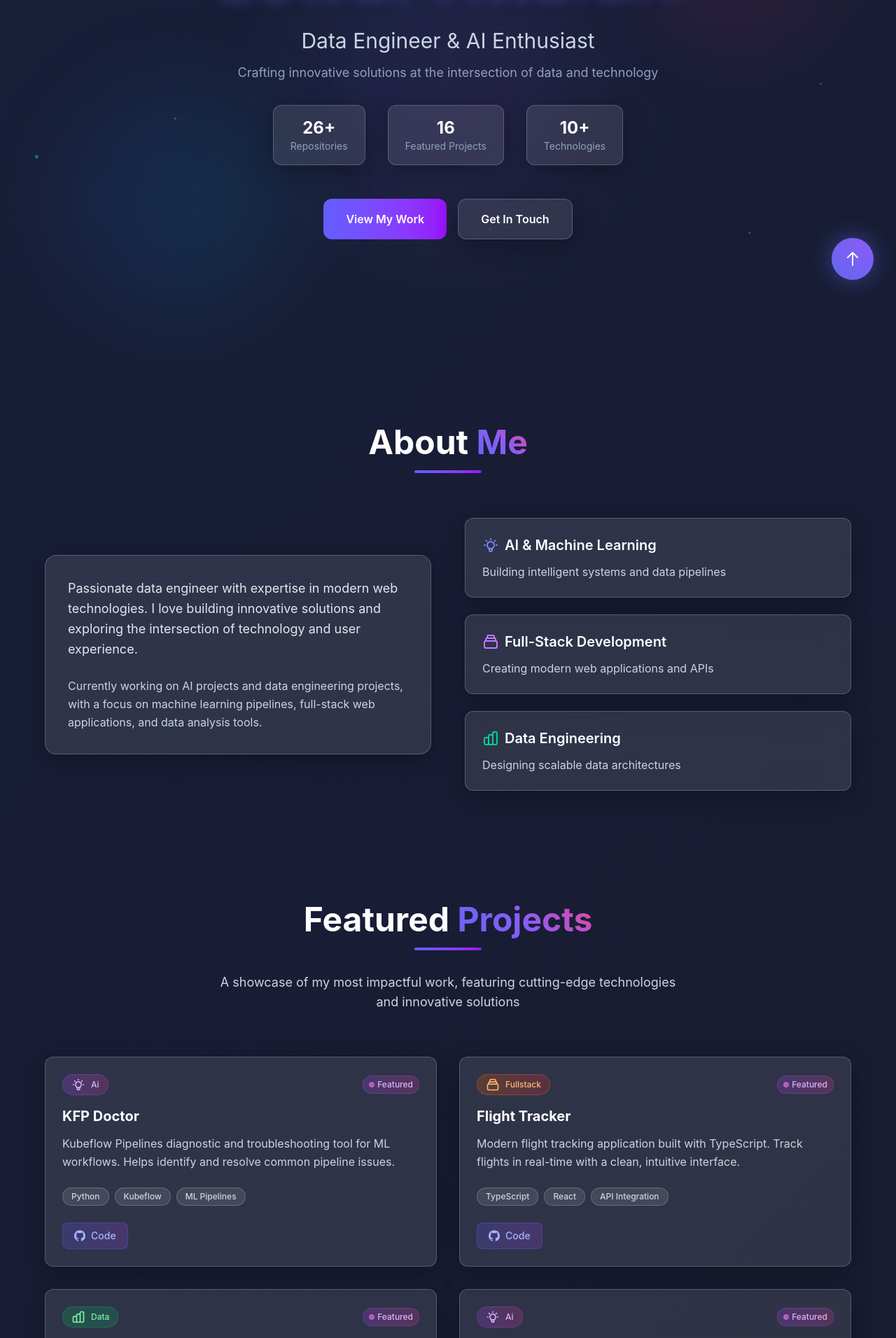
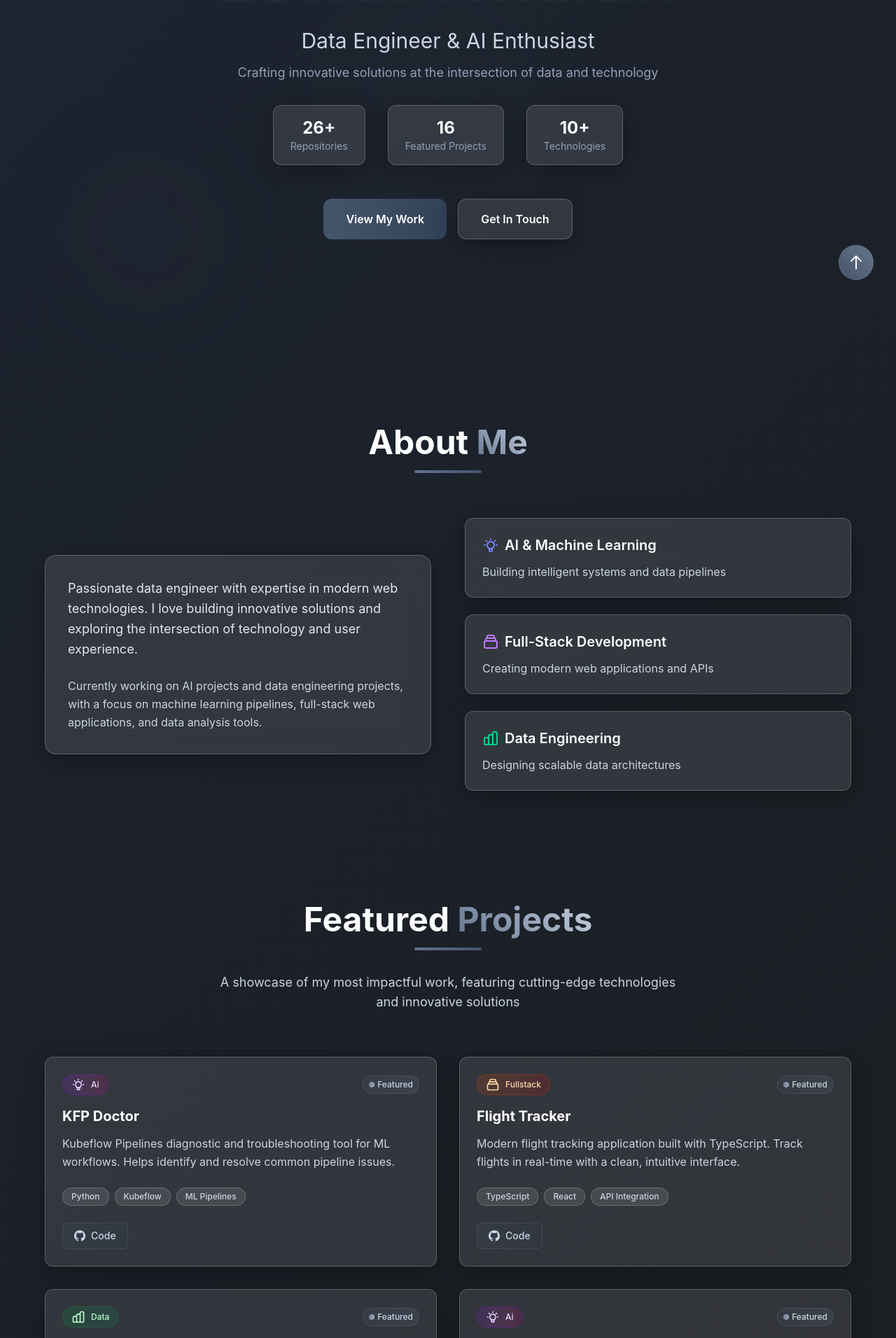
Before and after one commit to eswarchandravidyasagar/eswarchandravidyasagar.github.io, a Next.js app: page / in a window 1280 px wide. Shown: the part 368-2280 px from the top of the page at 70% size. Built offline with nearby package versions, Linux system fonts and the light colour scheme.

Commit message:
Implement calmer design with muted colors and reduced animations
Co-authored-by: eswarchandravidyasagar <22655869+eswarchandravidyasagar@users.noreply.github.com>

```diff
--- a/src/app/globals.css
+++ b/src/app/globals.css
@@ -1,11 +1,13 @@
 @import "tailwindcss";
 
 :root {
-  --background: #0a0a0a;
-  --foreground: #ededed;
-  --primary: #6366f1;
-  --secondary: #8b5cf6;
-  --accent: #ec4899;
+  --background: #0f0f0f;
+  --foreground: #f1f5f9;
+  --primary: #475569;
+  --secondary: #64748b;
+  --accent: #94a3b8;
+  --muted: #1e293b;
+  --border: #334155;
 }
 
 @theme inline {
@@ -42,33 +44,33 @@ body {
 }
 
 ::-webkit-scrollbar-thumb {
-  background: linear-gradient(45deg, #6366f1, #8b5cf6, #ec4899);
+  background: linear-gradient(45deg, #475569, #64748b, #94a3b8);
   border-radius: 10px;
   transition: all 0.3s ease;
 }
 
 ::-webkit-scrollbar-thumb:hover {
-  background: linear-gradient(45deg, #8b5cf6, #ec4899, #6366f1);
+  background: linear-gradient(45deg, #64748b, #94a3b8, #475569);
 }
 
 /* Floating Particles Animation */
 @keyframes float {
   0%, 100% {
     transform: translateY(0px) rotate(0deg);
-    opacity: 0.7;
+    opacity: 0.4;
   }
   50% {
-    transform: translateY(-20px) rotate(180deg);
-    opacity: 1;
+    transform: translateY(-10px) rotate(90deg);
+    opacity: 0.6;
   }
 }
 
 @keyframes pulse-glow {
   0%, 100% {
-    box-shadow: 0 0 20px rgba(99, 102, 241, 0.3);
+    box-shadow: 0 0 10px rgba(71, 85, 105, 0.2);
   }
   50% {
-    box-shadow: 0 0 40px rgba(99, 102, 241, 0.6);
+    box-shadow: 0 0 20px rgba(71, 85, 105, 0.3);
   }
 }
 
@@ -127,9 +129,9 @@ body {
 
 /* Animated Gradient Background */
 .animated-gradient {
-  background: linear-gradient(-45deg, #0f0f23, #1a1a2e, #16213e, #0f3460);
+  background: linear-gradient(-45deg, #0f0f0f, #1a1a1a, #1e293b, #0f172a);
   background-size: 400% 400%;
-  animation: gradient-shift 15s ease infinite;
+  animation: gradient-shift 20s ease infinite;
 }
 
 /* Floating Action Button */
@@ -137,42 +139,41 @@ body {
   position: fixed;
   bottom: 2rem;
   right: 2rem;
-  width: 60px;
-  height: 60px;
+  width: 50px;
+  height: 50px;
   border-radius: 50%;
-  background: linear-gradient(45deg, #6366f1, #8b5cf6);
+  background: linear-gradient(45deg, #475569, #64748b);
   display: flex;
   align-items: center;
   justify-content: center;
   color: white;
-  font-size: 1.5rem;
+  font-size: 1.25rem;
   cursor: pointer;
   transition: all 0.3s ease;
   z-index: 1000;
-  animation: pulse-glow 2s ease-in-out infinite;
+  border: 1px solid rgba(148, 163, 184, 0.2);
 }
 
 .fab:hover {
-  transform: scale(1.1) rotate(180deg);
-  background: linear-gradient(45deg, #8b5cf6, #ec4899);
+  transform: scale(1.05) rotate(180deg);
+  background: linear-gradient(45deg, #64748b, #94a3b8);
 }
 
 /* Project Card Animations */
 .project-card {
-  transition: all 0.4s cubic-bezier(0.4, 0, 0.2, 1);
-  transform-style: preserve-3d;
+  transition: all 0.3s cubic-bezier(0.4, 0, 0.2, 1);
 }
 
 .project-card:hover {
-  transform: translateY(-8px) rotateX(5deg) rotateY(5deg);
+  transform: translateY(-4px);
   box-shadow:
-    0 20px 40px rgba(0, 0, 0, 0.3),
-    0 0 0 1px rgba(255, 255, 255, 0.1);
+    0 10px 25px rgba(0, 0, 0, 0.2),
+    0 0 0 1px rgba(148, 163, 184, 0.1);
 }
 
 /* Text Gradient */
 .text-gradient {
-  background: linear-gradient(45deg, #6366f1, #8b5cf6, #ec4899);
+  background: linear-gradient(45deg, #64748b, #94a3b8, #cbd5e1);
   -webkit-background-clip: text;
   -webkit-text-fill-color: transparent;
   background-clip: text;
@@ -180,7 +181,7 @@ body {
 
 /* Glow Effect */
 .glow {
-  text-shadow: 0 0 20px rgba(99, 102, 241, 0.5);
+  text-shadow: 0 0 10px rgba(148, 163, 184, 0.3);
 }
 
 /* Floating Elements */
--- a/src/app/page.tsx
+++ b/src/app/page.tsx
@@ -21,9 +21,9 @@ export default function Home() {
           <div className="text-center max-w-4xl mx-auto">
             {/* Animated Background Elements */}
             <div className="absolute inset-0 flex items-center justify-center pointer-events-none">
-              <div className="w-96 h-96 bg-gradient-to-r from-indigo-500/10 to-purple-500/10 rounded-full blur-3xl floating" />
-              <div className="w-64 h-64 bg-gradient-to-r from-pink-500/10 to-rose-500/10 rounded-full blur-3xl floating-delay-1 absolute top-20 right-20" />
-              <div className="w-80 h-80 bg-gradient-to-r from-blue-500/10 to-cyan-500/10 rounded-full blur-3xl floating-delay-2 absolute bottom-20 left-20" />
+              <div className="w-64 h-64 bg-gradient-to-r from-slate-600/5 to-slate-500/5 rounded-full blur-3xl floating" />
+              <div className="w-48 h-48 bg-gradient-to-r from-slate-500/5 to-slate-400/5 rounded-full blur-3xl floating-delay-1 absolute top-20 right-20" />
+              <div className="w-56 h-56 bg-gradient-to-r from-slate-700/5 to-slate-600/5 rounded-full blur-3xl floating-delay-2 absolute bottom-20 left-20" />
             </div>
 
             {/* Main Content */}
@@ -58,13 +58,13 @@ export default function Home() {
               <div className="flex flex-col sm:flex-row gap-4 justify-center">
                 <button
                   onClick={() => document.getElementById('projects')?.scrollIntoView({ behavior: 'smooth' })}
-                  className="px-8 py-4 bg-gradient-to-r from-indigo-500 to-purple-600 text-white font-semibold rounded-xl hover:from-indigo-600 hover:to-purple-700 transition-all duration-300 transform hover:scale-105 glass-hover"
+                  className="px-8 py-4 bg-gradient-to-r from-slate-600 to-slate-700 text-white font-semibold rounded-xl hover:from-slate-500 hover:to-slate-600 transition-all duration-300 transform hover:scale-105"
                 >
                   View My Work
                 </button>
                 <button
                   onClick={() => document.getElementById('contact')?.scrollIntoView({ behavior: 'smooth' })}
-                  className="px-8 py-4 glass text-white font-semibold rounded-xl border border-white/20 hover:bg-white/10 transition-all duration-300"
+                  className="px-8 py-4 glass text-white font-semibold rounded-xl border border-slate-500/30 hover:bg-slate-600/20 transition-all duration-300"
                 >
                   Get In Touch
                 </button>
@@ -80,7 +80,7 @@ export default function Home() {
               <h2 className="text-4xl md:text-5xl font-bold text-white mb-4">
                 About <span className="text-gradient">Me</span>
               </h2>
-              <div className="w-24 h-1 bg-gradient-to-r from-indigo-500 to-purple-600 mx-auto rounded-full" />
+              <div className="w-24 h-1 bg-gradient-to-r from-slate-500 to-slate-600 mx-auto rounded-full" />
             </div>
 
             <div className="grid md:grid-cols-2 gap-12 items-center">
@@ -138,7 +138,7 @@ export default function Home() {
               <h2 className="text-4xl md:text-5xl font-bold text-white mb-4">
                 Featured <span className="text-gradient">Projects</span>
               </h2>
-              <div className="w-24 h-1 bg-gradient-to-r from-indigo-500 to-purple-600 mx-auto rounded-full mb-8" />
+              <div className="w-24 h-1 bg-gradient-to-r from-slate-500 to-slate-600 mx-auto rounded-full mb-8" />
               <p className="text-slate-300 text-lg max-w-2xl mx-auto">
                 A showcase of my most impactful work, featuring cutting-edge technologies and innovative solutions
               </p>
@@ -165,7 +165,7 @@ export default function Home() {
               <h2 className="text-4xl md:text-5xl font-bold text-white mb-4">
                 All <span className="text-gradient">Projects</span>
               </h2>
-              <div className="w-24 h-1 bg-gradient-to-r from-indigo-500 to-purple-600 mx-auto rounded-full mb-8" />
+              <div className="w-24 h-1 bg-gradient-to-r from-slate-500 to-slate-600 mx-auto rounded-full mb-8" />
               <p className="text-slate-300 text-lg max-w-2xl mx-auto">
                 Explore my complete portfolio of projects, from data analysis to full-stack applications
               </p>
@@ -181,7 +181,7 @@ export default function Home() {
             <h2 className="text-4xl md:text-5xl font-bold text-white mb-4">
               Get In <span className="text-gradient">Touch</span>
             </h2>
-            <div className="w-24 h-1 bg-gradient-to-r from-indigo-500 to-purple-600 mx-auto rounded-full mb-12" />
+            <div className="w-24 h-1 bg-gradient-to-r from-slate-500 to-slate-600 mx-auto rounded-full mb-12" />
 
             <p className="text-slate-300 text-lg mb-12 max-w-2xl mx-auto">
               Let&apos;s collaborate on your next project or discuss how we can work together to bring your ideas to life.
@@ -189,7 +189,7 @@ export default function Home() {
 
             <div className="flex flex-col sm:flex-row gap-6 justify-center mb-12">
               <a
-                href="mailto:your.email@example.com"
+                href="mailto:eswarchandravidyasagar@gmail.com"
                 className="glass px-8 py-4 rounded-xl border border-white/20 text-white hover:bg-white/10 transition-all duration-300 flex items-center justify-center gap-2 group"
               >
                 <svg className="w-5 h-5 group-hover:scale-110 transition-transform duration-300" fill="none" stroke="currentColor" viewBox="0 0 24 24">
@@ -209,7 +209,7 @@ export default function Home() {
                 GitHub
               </a>
               <a
-                href="https://linkedin.com/in/yourprofile"
+                href="https://linkedin.com/in/eswarchandravidyasagar"
                 target="_blank"
                 rel="noopener noreferrer"
                 className="glass px-8 py-4 rounded-xl border border-white/20 text-white hover:bg-white/10 transition-all duration-300 flex items-center justify-center gap-2 group"
--- a/src/components/FloatingParticles.tsx
+++ b/src/components/FloatingParticles.tsx
@@ -14,11 +14,10 @@ interface Particle {
 }
 
 const colors = [
-  'rgba(99, 102, 241, 0.6)',   // Indigo
-  'rgba(139, 92, 246, 0.6)',   // Purple
-  'rgba(236, 72, 153, 0.6)',   // Pink
-  'rgba(59, 130, 246, 0.6)',   // Blue
-  'rgba(16, 185, 129, 0.6)',   // Emerald
+  'rgba(148, 163, 184, 0.1)',   // Slate light
+  'rgba(100, 116, 139, 0.1)',   // Slate medium
+  'rgba(71, 85, 105, 0.1)',     // Slate dark
+  'rgba(51, 65, 85, 0.1)',      // Slate darker
 ];
 
 export default function FloatingParticles() {
@@ -27,17 +26,17 @@ export default function FloatingParticles() {
   useEffect(() => {
     const generateParticles = () => {
       const newParticles: Particle[] = [];
-      const particleCount = Math.min(15, Math.floor(window.innerWidth / 100));
+      const particleCount = Math.min(8, Math.floor(window.innerWidth / 200));
 
       for (let i = 0; i < particleCount; i++) {
         newParticles.push({
           id: i,
           x: Math.random() * window.innerWidth,
           y: Math.random() * window.innerHeight,
-          size: Math.random() * 4 + 1,
-          speedX: (Math.random() - 0.5) * 0.5,
-          speedY: (Math.random() - 0.5) * 0.5,
-          opacity: Math.random() * 0.5 + 0.3,
+          size: Math.random() * 2 + 1,
+          speedX: (Math.random() - 0.5) * 0.2,
+          speedY: (Math.random() - 0.5) * 0.2,
+          opacity: Math.random() * 0.3 + 0.1,
           color: colors[Math.floor(Math.random() * colors.length)],
         });
       }
@@ -52,12 +51,12 @@ export default function FloatingParticles() {
           ...particle,
           x: particle.x + particle.speedX,
           y: particle.y + particle.speedY,
-          opacity: particle.opacity + (Math.random() - 0.5) * 0.1,
+          opacity: particle.opacity + (Math.random() - 0.5) * 0.05,
         }))
       );
     };
 
-    const interval = setInterval(animateParticles, 50);
+    const interval = setInterval(animateParticles, 100);
 
     const handleResize = () => {
       generateParticles();
@@ -83,10 +82,10 @@ export default function FloatingParticles() {
             width: `${particle.size}px`,
             height: `${particle.size}px`,
             backgroundColor: particle.color,
-            opacity: Math.max(0.1, Math.min(1, particle.opacity)),
-            filter: 'blur(0.5px)',
-            animation: `float ${6 + Math.random() * 4}s ease-in-out infinite`,
-            animationDelay: `${Math.random() * 2}s`,
+            opacity: Math.max(0.05, Math.min(0.4, particle.opacity)),
+            filter: 'blur(1px)',
+            animation: `float ${8 + Math.random() * 4}s ease-in-out infinite`,
+            animationDelay: `${Math.random() * 3}s`,
           }}
         />
       ))}
--- a/src/components/ProjectCard.tsx
+++ b/src/components/ProjectCard.tsx
@@ -6,12 +6,12 @@ interface ProjectCardProps {
 }
 
 const categoryColors = {
-  web: 'from-blue-500/20 to-cyan-500/20 text-blue-300 border-blue-500/30',
-  data: 'from-green-500/20 to-emerald-500/20 text-green-300 border-green-500/30',
-  ai: 'from-purple-500/20 to-pink-500/20 text-purple-300 border-purple-500/30',
-  fullstack: 'from-orange-500/20 to-red-500/20 text-orange-300 border-orange-500/30',
-  mobile: 'from-pink-500/20 to-rose-500/20 text-pink-300 border-pink-500/30',
-  utility: 'from-yellow-500/20 to-amber-500/20 text-yellow-300 border-yellow-500/30',
+  web: 'from-blue-600/15 to-cyan-600/15 text-blue-200 border-blue-600/25',
+  data: 'from-green-600/15 to-emerald-600/15 text-green-200 border-green-600/25',
+  ai: 'from-purple-600/15 to-pink-600/15 text-purple-200 border-purple-600/25',
+  fullstack: 'from-orange-600/15 to-red-600/15 text-orange-200 border-orange-600/25',
+  mobile: 'from-pink-600/15 to-rose-600/15 text-pink-200 border-pink-600/25',
+  utility: 'from-yellow-600/15 to-amber-600/15 text-yellow-200 border-yellow-600/25',
 };
 
 const categoryIcons = {
@@ -63,15 +63,15 @@ export default function ProjectCard({ project }: ProjectCardProps) {
           <span className="text-xs font-medium capitalize">{project.category}</span>
         </div>
         {project.featured && (
-          <div className="flex items-center gap-1 px-2 py-1 bg-gradient-to-r from-purple-500/20 to-pink-500/20 border border-purple-500/30 rounded-full">
-            <div className="w-2 h-2 bg-gradient-to-r from-purple-400 to-pink-400 rounded-full animate-pulse" />
-            <span className="text-xs text-purple-300 font-medium">Featured</span>
+          <div className="flex items-center gap-1 px-2 py-1 bg-gradient-to-r from-slate-600/20 to-slate-500/20 border border-slate-500/30 rounded-full">
+            <div className="w-2 h-2 bg-gradient-to-r from-slate-400 to-slate-300 rounded-full animate-pulse" />
+            <span className="text-xs text-slate-300 font-medium">Featured</span>
           </div>
         )}
       </div>
 
       {/* Project Title */}
-      <h3 className="text-xl font-bold text-white mb-3 group-hover:text-transparent group-hover:bg-clip-text group-hover:bg-gradient-to-r group-hover:from-indigo-400 group-hover:to-purple-400 transition-all duration-300">
+      <h3 className="text-xl font-bold text-white mb-3 group-hover:text-transparent group-hover:bg-clip-text group-hover:bg-gradient-to-r group-hover:from-slate-300 group-hover:to-slate-400 transition-all duration-300">
         {project.title}
       </h3>
 
@@ -103,7 +103,7 @@ export default function ProjectCard({ project }: ProjectCardProps) {
           href={project.githubUrl}
           target="_blank"
           rel="noopener noreferrer"
-          className="flex items-center gap-2 px-4 py-2 rounded-lg bg-gradient-to-r from-indigo-500/20 to-purple-500/20 border border-indigo-500/30 text-indigo-300 hover:from-indigo-500/30 hover:to-purple-500/30 hover:border-indigo-400/50 hover:text-indigo-200 transition-all duration-300 group/btn"
+          className="flex items-center gap-2 px-4 py-2 rounded-lg bg-gradient-to-r from-slate-600/20 to-slate-700/20 border border-slate-500/30 text-slate-300 hover:from-slate-600/30 hover:to-slate-700/30 hover:border-slate-400/50 hover:text-slate-200 transition-all duration-300 group/btn"
         >
           <svg className="w-4 h-4 group-hover/btn:scale-110 transition-transform duration-300" fill="currentColor" viewBox="0 0 20 20">
             <path fillRule="evenodd" d="M10 0C4.477 0 0 4.484 0 10.017c0 4.425 2.865 8.18 6.839 9.504.5.092.682-.217.682-.483 0-.237-.008-.868-.013-1.703-2.782.605-3.369-1.343-3.369-1.343-.454-1.158-1.11-1.466-1.11-1.466-.908-.62.069-.608.069-.608 1.003.07 1.531 1.032 1.531 1.032.892 1.53 2.341 1.088 2.91.832.092-.647.35-1.088.636-1.338-2.22-.253-4.555-1.113-4.555-4.951 0-1.093.39-1.988 1.029-2.688-.103-.253-.446-1.272.098-2.65 0 0 .84-.27 2.75 1.026A9.564 9.564 0 0110 4.844c.85.004 1.705.115 2.504.337 1.909-1.296 2.747-1.027 2.747-1.027.546 1.379.203 2.398.1 2.651.64.7 1.028 1.595 1.028 2.688 0 3.848-2.339 4.695-4.566 4.942.359.31.678.921.678 1.856 0 1.338-.012 2.419-.012 2.747 0 .268.18.58.688.482A10.019 10.019 0 0020 10.017C20 4.484 15.522 0 10 0z" clipRule="evenodd" />
@@ -115,7 +115,7 @@ export default function ProjectCard({ project }: ProjectCardProps) {
             href={project.liveUrl}
             target="_blank"
             rel="noopener noreferrer"
-            className="flex items-center gap-2 px-4 py-2 rounded-lg bg-gradient-to-r from-emerald-500/20 to-teal-500/20 border border-emerald-500/30 text-emerald-300 hover:from-emerald-500/30 hover:to-teal-500/30 hover:border-emerald-400/50 hover:text-emerald-200 transition-all duration-300 group/btn"
+            className="flex items-center gap-2 px-4 py-2 rounded-lg bg-gradient-to-r from-emerald-600/20 to-teal-600/20 border border-emerald-600/30 text-emerald-200 hover:from-emerald-600/30 hover:to-teal-600/30 hover:border-emerald-500/50 hover:text-emerald-100 transition-all duration-300 group/btn"
           >
             <svg className="w-4 h-4 group-hover/btn:scale-110 transition-transform duration-300" fill="none" stroke="currentColor" viewBox="0 0 24 24">
               <path strokeLinecap="round" strokeLinejoin="round" strokeWidth={2} d="M10 6H6a2 2 0 00-2 2v10a2 2 0 002 2h10a2 2 0 002-2v-4M14 4h6m0 0v6m0-6L10 14" />
@@ -126,7 +126,7 @@ export default function ProjectCard({ project }: ProjectCardProps) {
       </div>
 
       {/* Hover Effect Overlay */}
-      <div className="absolute inset-0 bg-gradient-to-br from-indigo-500/5 to-purple-500/5 opacity-0 group-hover:opacity-100 transition-opacity duration-500 pointer-events-none" />
+      <div className="absolute inset-0 bg-gradient-to-br from-slate-600/5 to-slate-700/5 opacity-0 group-hover:opacity-100 transition-opacity duration-500 pointer-events-none" />
     </div>
   );
 }
--- a/src/data/projects.ts
+++ b/src/data/projects.ts
@@ -52,7 +52,6 @@ export const projects: Project[] = [
     description: 'Interactive BMI calculator web application with modern UI and health recommendations.',
     technologies: ['JavaScript', 'HTML', 'CSS'],
     githubUrl: 'https://github.com/eswarchandravidyasagar/BMI-calculator',
-    liveUrl: 'https://bmi-calculator-zeta-red.vercel.app',
     category: 'web'
   },
   {
```
